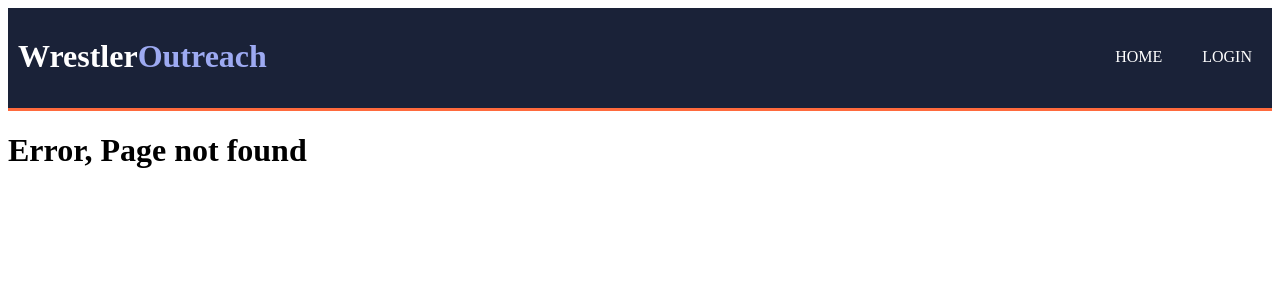
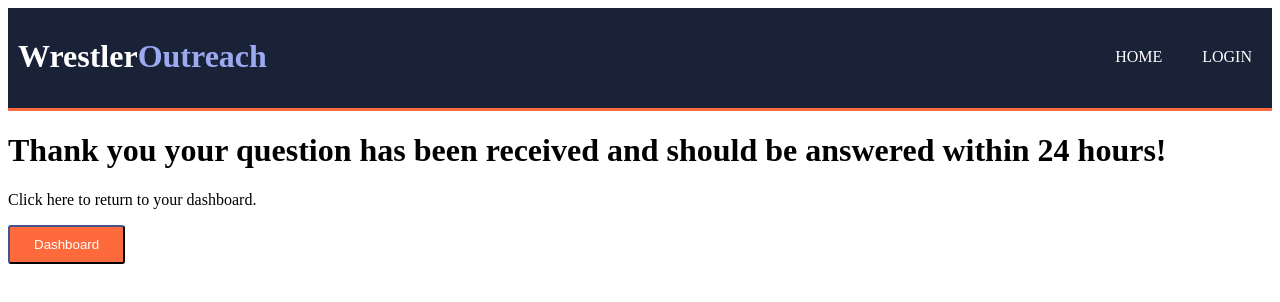
Before and after one commit to korbinm/wrestleroutreach, a React (Create React App) app: page /Confirmation in a window 1280 px wide. Before the commit this address had no page. Shown: the top 302 px of the page. Built offline with nearby package versions, Linux system fonts and the light colour scheme.

Commit message:
upload.js

```diff
--- a/package.json
+++ b/package.json
@@ -13,6 +13,7 @@
     "faunadb": "^4.4.1",
     "react": "^17.0.2",
     "react-dom": "^17.0.2",
+    "react-google-drive-picker": "^1.1.4",
     "react-paypal-js": "^0.0.1-security",
     "react-router-dom": "^6.2.1",
     "react-scripts": "^2.1.3",
--- a/src/index.js
+++ b/src/index.js
@@ -10,6 +10,8 @@ import ErrorPage from "./webpages/ErrorPage";
 import { Auth0Provider } from "@auth0/auth0-react";
 import LogoutButton from "./webpages/Logout";
 import Upload from "./webpages/Upload.js";
+import Form from "./webpages/Form.js";
+import Confirmation from "./webpages/Confirmation.js";
 
 function App() {
   return (
@@ -22,6 +24,8 @@ function App() {
           <Route path="Paypal" element={<Paypal />} />
           <Route path="Logout" element={<LogoutButton />} />
           <Route path="Upload" element={<Upload />} />
+          <Route path="Form" element={<Form />} />
+          <Route path="Confirmation" element={<Confirmation />} />
           <Route path="*" element={<ErrorPage />} />
         </Route>
       </Routes>
--- /dev/null
+++ b/src/webpages/Confirmation.js
@@ -0,0 +1,32 @@
+import React from "react";
+import "../App.css";
+import { useAuth0 } from "@auth0/auth0-react";
+import { useNavigate } from "react-router-dom";
+
+const Confirmation = () => {
+  //allows for personalizing the page for the user and navigation from the button
+  const navigate = useNavigate();
+  const user = useAuth0();
+
+  return (
+    <div>
+      <div>
+        <h1>
+          Thank you {user.name} your question has been received and should be
+          answered within 24 hours!
+        </h1>
+      </div>
+      <div>
+        <p>Click here to return to your dashboard.</p>
+        <button
+          onClick={() => {
+            navigate("/Dashboard");
+          }}
+        >
+          Dashboard
+        </button>
+      </div>
+    </div>
+  );
+};
+export default Confirmation;
--- /dev/null
+++ b/src/webpages/Form.js
@@ -0,0 +1,52 @@
+import React, { useState, useRef } from "react";
+import "../App.css";
+import { useAuth0 } from "@auth0/auth0-react";
+import { useNavigate } from "react-router-dom";
+import useDrivePicker from "react-google-drive-picker";
+
+function Form() {
+  //below is variable for google drive upload
+  const [openPicker, data, authResponse] = useDrivePicker();
+
+  const { user } = useAuth0(); //this takes the username from auth0
+  const navigate = useNavigate();
+  const refVideo = useRef(null);
+  const refQuestion = useRef(null);
+  var videoLink = "";
+  var question = "";
+
+  //this function will send the video link and question to the database as well as navigate to the confirmation window
+  const confirm = () => {
+    question = refQuestion.current;
+    videoLink = refVideo.current; //Not entirely sure that this is going to work... update later
+    console.log(question);
+    console.log(videoLink);
+    navigate("/Confirmation");
+  };
+
+  //this function will upload the video to the google drive when the user clicks the "upload" button
+  const uploadVideo = () => {};
+
+  return (
+    <div>
+      <div>
+        <h1>What's Your Question?</h1>
+      </div>
+      <div>
+        <p>Upload Video Here</p>
+        <button onClick={uploadVideo}>Upload</button>
+        {/*line here which sends uploaded video to google drive acct and then gets the link to the video*/}
+      </div>
+      <textarea
+        id="uploadChat"
+        placeholder="What is your question?"
+        rows="5"
+        ref={refQuestion}
+      ></textarea>
+      <div>
+        <button onClick={confirm}>Send</button>
+      </div>
+    </div>
+  );
+}
+export default Form;
--- a/src/webpages/Layout.js
+++ b/src/webpages/Layout.js
@@ -29,6 +29,9 @@ const Layout = () => {
               </li>
               <li>
                 <Link to="/Paypal">Paypal</Link>
+              </li>
+              <li>
+                <Link to="/Form">Question</Link>
               </li>
               <li onClick={() => logout({ returnTo: window.location.origin })}>
                 LOGOUT
--- a/src/webpages/Paypal.js
+++ b/src/webpages/Paypal.js
@@ -60,10 +60,19 @@ const ButtonWrapper = ({ currency, showSpinner }) => {
         onApprove={function (data, actions) {
           return actions.order.capture().then(function () {
             //once the order goes through this redirects
-            navigate("/");
+            navigate("/Form");
           });
         }}
       />
+      <div>
+        <button
+          onClick={() => {
+            navigate("/Form");
+          }}
+        >
+          Sim Pay
+        </button>
+      </div>
     </>
   );
 };
```
Also changed, not shown: 1 other file (tests, documents, lock files or other folders).
